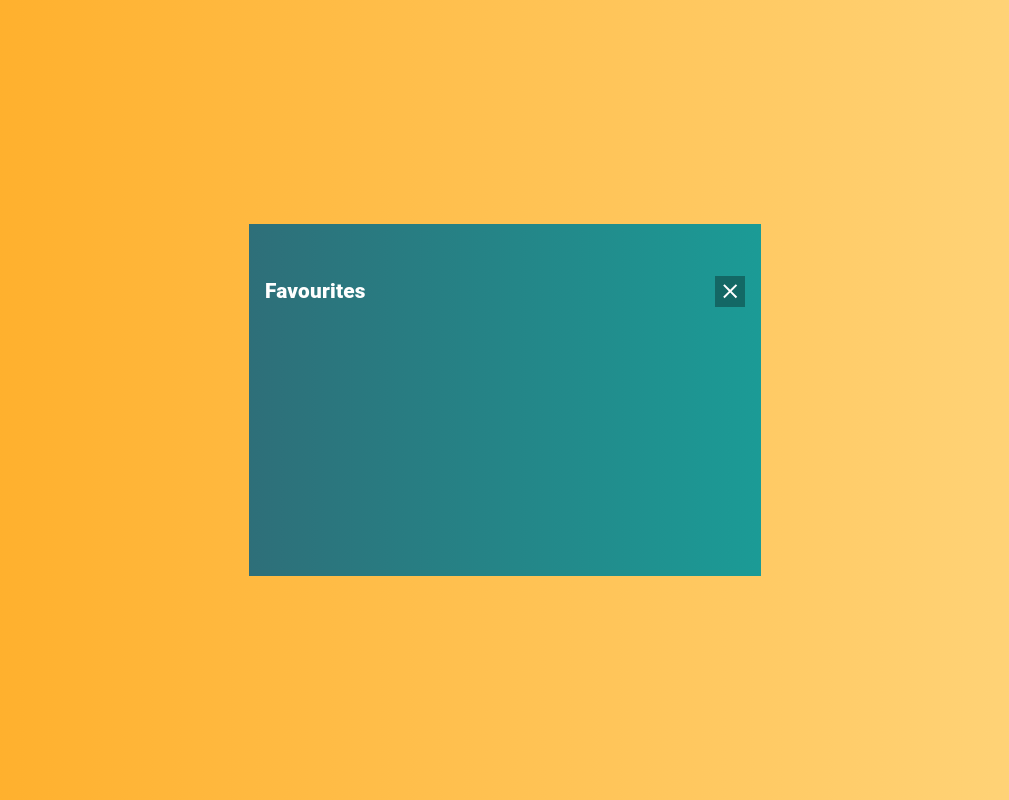
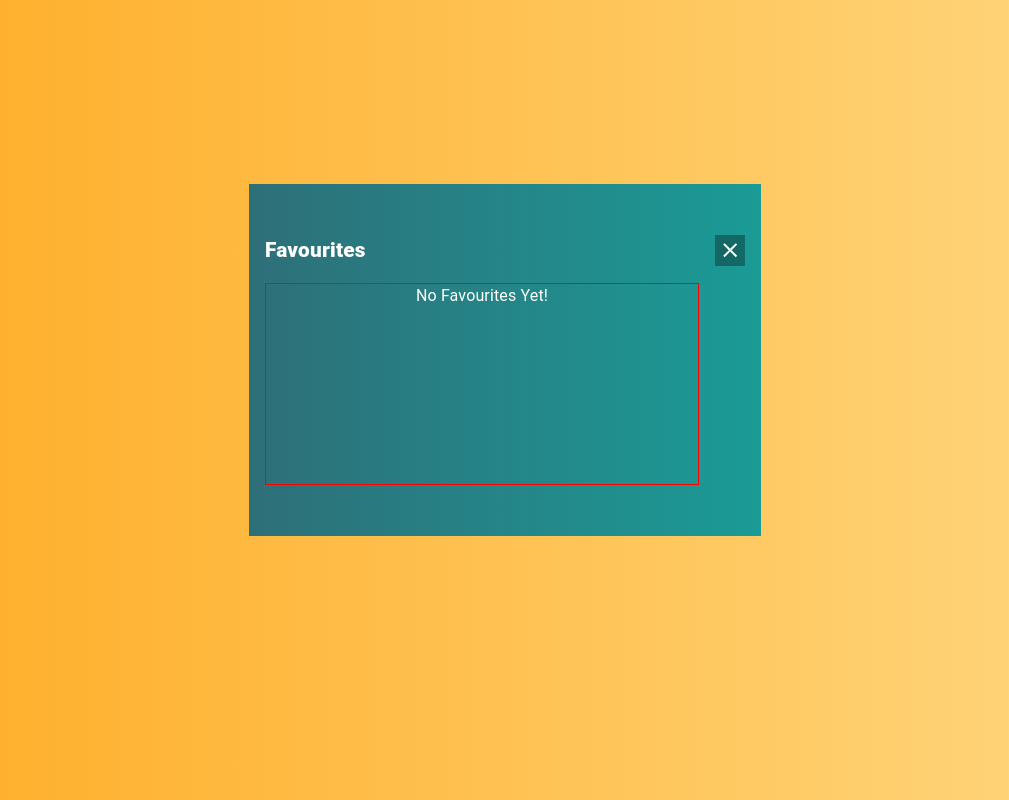
Before and after one commit to Anusree-mj/Quote_Generator, a React (Create React App) app: page /favourites in a window 1280 px wide. Shown: the whole page, without its empty margins (135-1144 px from the left). Built offline with nearby package versions, Linux system fonts and the light colour scheme.

Commit message:
feat: favourites context

```diff
--- a/package.json
+++ b/package.json
@@ -19,6 +19,7 @@
     "react-dom": "^18.3.1",
     "react-router-dom": "^6.26.0",
     "react-scripts": "5.0.1",
+    "react-toastify": "^10.0.5",
     "typescript": "^4.9.5",
     "web-vitals": "^2.1.4"
   },
--- a/src/App.tsx
+++ b/src/App.tsx
@@ -1,13 +1,19 @@
 import { Routes, Route } from 'react-router-dom';
 import { routes } from './routes/route';
+import FavouritesProvider from './components/contexts/favouriteContexts';
+import { ToastContainer } from 'react-toastify';
+import 'react-toastify/dist/ReactToastify.css';
 
 function App() {
   return (
-    <Routes>
-      {routes.map(route => (
-        <Route key={route.path} path={route.path} element={<route.element />} />
-      ))}
-    </Routes>
+    <FavouritesProvider>
+      <ToastContainer />
+      <Routes>
+        {routes.map(route => (
+          <Route key={route.path} path={route.path} element={<route.element />} />
+        ))}
+      </Routes>
+    </FavouritesProvider>
   );
 }
 
--- /dev/null
+++ b/src/components/contexts/favouriteContexts.tsx
@@ -0,0 +1,32 @@
+import * as React from 'react';
+import { QuoteType, FavouriteContextType } from '../types';
+
+export const FavouriteContext = React.createContext<FavouriteContextType>({
+  favourites: [],
+  addFavourites: () => { },
+  removeFavourites: () => { },
+});
+
+const FavouritesProvider: React.FC<{ children: React.ReactNode }> = ({ children }) => {
+  const [favourites, setFavourites] = React.useState<QuoteType[]>([]);
+
+  const addFavourites = (data: QuoteType) => {
+    setFavourites((prev) => [...prev, data]);
+  };
+
+  const removeFavourites = (data: QuoteType) => {
+    setFavourites((prev) =>
+      prev.filter(
+        (favourite) => favourite.text !== data.text || favourite.author !== data.author
+      )
+    );
+  };
+
+  return (
+    <FavouriteContext.Provider value={{ favourites, addFavourites, removeFavourites }}>
+      {children}
+    </FavouriteContext.Provider>
+  );
+};
+
+export default FavouritesProvider;
--- a/src/components/favourites.tsx
+++ b/src/components/favourites.tsx
@@ -1,13 +1,22 @@
 import { Box, Typography } from "@mui/material"
 import CloseIcon from '@mui/icons-material/Close';
 import { useNavigate } from "react-router-dom";
+import { useContext } from "react";
+import CancelOutlinedIcon from '@mui/icons-material/CancelOutlined';
+import { FavouriteContext } from "./contexts/favouriteContexts";
 
 const FavouritesComponent = () => {
   const navigate = useNavigate()
+  const { favourites, removeFavourites } = useContext(FavouriteContext)
 
   return (
     <Box sx={{
-      width: '30rem', maxWidth: '95%', minHeight: '40vh',
+      display: 'flex',
+      justifyContent: 'center', alignItems: 'center',
+      minHeight: '90vh',
+    }}>
+      <Box sx={{
+        width: '30rem', maxWidth: '90%', minHeight: '40vh',
         display: 'flex', flexDirection: 'column',
         alignItems: 'center', justifyContent: 'center',
         background: 'linear-gradient(to left, #1b9b96, #2e6f79)',
@@ -31,11 +40,33 @@ const FavouritesComponent = () => {
           }} onClick={() => navigate('/')} />
         </Box>
         <Box sx={{
-        width: '100%',minHeight:'25vh',
+          width: '30rem', maxWidth: '90%', minHeight: '25vh',
+          alignSelf: 'self-start',
+          border: '1px solid red'
         }}>
-
+          {favourites && favourites.length !== 0 ? favourites.map((favourite, index) => (
+            <Box key={index} sx={{ mb: 1 }}>
+              <Box sx={{
+                display: 'flex', alignItems: 'center',
+              }}>
+                <CancelOutlinedIcon sx={{ color: '#8a0000' }}
+                  onClick={() => { removeFavourites(favourite!) }} />
+                <Typography sx={{ ml: 2 }}>
+                  {favourite.text}
+                </Typography>
+              </Box>
+              <Typography sx={{ textAlign: 'end' }}>
+                {favourite.author}
+              </Typography>
+            </Box >
+          )) : (
+            <Typography sx={{ textAlign: 'center' }}>
+              No Favourites Yet!
+            </Typography>
+          )}
         </Box>
       </Box >
+    </Box>
   )
 }
 
--- a/src/components/quote.tsx
+++ b/src/components/quote.tsx
@@ -1,16 +1,17 @@
 import { Box, Button, Typography } from '@mui/material'
 import FavoriteSharpIcon from '@mui/icons-material/FavoriteSharp';
-import { useEffect, useState } from 'react';
+import { useEffect, useState, useContext } from 'react';
+import { FavouriteContext } from './contexts/favouriteContexts';
 import FormatQuoteIcon from '@mui/icons-material/FormatQuote';
 import axios from 'axios';
 import { useNavigate } from 'react-router-dom';
+import { QuoteType } from './types';
+import { toast } from 'react-toastify';
 
 const QuoteComponent = () => {
-    const [quote, setQuote] = useState({
-        text: '',
-        author: ''
-    })
+    const [quote, setQuote] = useState<QuoteType>()
     const navigate = useNavigate()
+    const { addFavourites, favourites } = useContext(FavouriteContext)
 
     useEffect(() => {
         getQuotes()
@@ -20,22 +21,42 @@ const QuoteComponent = () => {
         try {
             const { data } = await axios.get('https://type.fit/api/quotes');
             const randomQuote = data[Math.floor(Math.random() * data.length)];
+            const cleanedAuthor = randomQuote.author
+                ? randomQuote.author.replace(/, type\.fit$/, '').trim()
+                : '';
             setQuote({
                 text: randomQuote.text,
-                author: randomQuote.author
+                author: cleanedAuthor
             })
         }
         catch (err) {
             console.log(err)
         }
     }
+
+    const handleAddFavourites = (quote: QuoteType) => {
+        const isFavourite = favourites.some(
+            (favourite) => favourite.text === quote.text && favourite.author === quote.author
+        );
+        if (isFavourite) {
+            toast.error('Already added in favourites!')
+            return;
+        }
+        addFavourites(quote)
+        toast.success('Added to favourites!')
+    }
     return (
         <Box sx={{
-            width: '30rem', maxWidth: '95%',minHeight:'40vh',
+            display: 'flex',
+            justifyContent: 'center', alignItems: 'center',
+            minHeight:'90vh',
+        }}>
+
+            <Box sx={{
+                width: '30rem', maxWidth: '90%', minHeight: '40vh',
                 display: 'flex', flexDirection: 'column',
                 alignItems: 'center', justifyContent: 'center',
-            backgroundColor: '#212226', p: 2, overflow: 'hidden'
-
+                backgroundColor: '#212226', p: 2,
             }}>
                 <Box sx={{
                     maxWidth: '100%', width: '30rem', mb: 2,
@@ -51,7 +72,7 @@ const QuoteComponent = () => {
                         backgroundColor: '#00000052', p: '0.2rem',
                         cursor: 'pointer'
 
-                }}  onClick={() => navigate('/favourites')}/>
+                    }} onClick={() => navigate('/favourites')} />
                 </Box>
                 <Box sx={{
                     display: 'flex', flexDirection: 'column',
@@ -61,19 +82,9 @@ const QuoteComponent = () => {
                         transform: 'rotate(180deg)',
                         alignSelf: 'flex-start'
                     }} />
-                <Typography sx={{ textAlign: 'start', ml: 5, mt: 2, mb: 2 }}>{quote.text}</Typography>
-                <Typography sx={{ textAlign: 'end', mb: 2, mr: 5 }}>- {quote.author}</Typography>
+                    <Typography sx={{ textAlign: 'start', ml: 5, mt: 2, mb: 2 }}>{quote?.text}</Typography>
+                    <Typography sx={{ textAlign: 'end', mb: 2, mr: 5 }}>- {quote?.author}</Typography>
                     <FormatQuoteIcon sx={{ alignSelf: 'flex-end', cursor: 'pointer' }} />
-                {/* <Box sx={{
-                    position: 'absolute', borderRadius: '50%'
-                }}>
-                    <Box>
-                    </Box>
-                    <Box>
-                    </Box>
-                    <Box>
-                    </Box>
-                </Box> */}
                     <Box sx={{
                         display: 'flex', mt: 2, width: '30rem', maxWidth: '90%',
                         alignItems: 'center', justifyContent: 'space-around',
@@ -86,10 +97,12 @@ const QuoteComponent = () => {
                         <Button variant="contained" sx={{
                             background: 'linear-gradient(to left, #2e6f79, #1b9b96)',
                             borderRadius: '0.4rem', width: '10rem', p: '4px'
-                    }}>Add to favourites</Button>
+                        }} onClick={() => { handleAddFavourites(quote!) }}
+                        >Add to favourites</Button>
                     </Box>
                 </Box>
             </Box >
+        </Box>
     )
 }
 
--- /dev/null
+++ b/src/components/types.ts
@@ -0,0 +1,9 @@
+export interface QuoteType {
+    text: string;
+    author: string
+}
+export type FavouriteContextType = {
+    favourites: QuoteType[];
+    addFavourites: (quote: QuoteType) => void;
+    removeFavourites: (quote: QuoteType) => void;
+};
--- a/src/index.css
+++ b/src/index.css
@@ -4,10 +4,8 @@ body {
   margin: 0;
   background: linear-gradient(to right, #ffac24, #ffd780);
   font-family: 'Dosis', sans-serif;
-  display: flex;
-  align-items: center;
-  justify-content: center;
-  height: 100vh;
+  min-height: 100vh;
+  max-width: 100%;
   color: white
 }
 
--- /dev/null
+++ b/src/pages/errorPage.tsx
@@ -0,0 +1,12 @@
+import { Box, Typography } from '@mui/material'
+
+const ErrorPage = () => {
+    return (
+        <Typography sx={{
+            color: 'white',p:2,
+            fontWeight: '800', backgroundColor: '#21222624',
+        }}>404 Page not found</Typography>
+    )
+}
+
+export default ErrorPage
--- a/src/routes/route.ts
+++ b/src/routes/route.ts
@@ -1,9 +1,12 @@
+import { RoutesType } from "./types"
 import QuotePage from "../pages/quotePage"
 import FavouritePage from "../pages/favouritePage"
-import { RoutesType } from "./types"
+import ErrorPage from "../pages/errorPage"
 
 
 export const routes: RoutesType = [
     { path: "/", element: QuotePage },
     { path: "/favourites", element: FavouritePage },
+    { path: "*", element: ErrorPage }
+
 ]
```
Also changed, not shown: 1 other file (tests, documents, lock files or other folders). Lines whose indentation alone changed are shown as unchanged.
